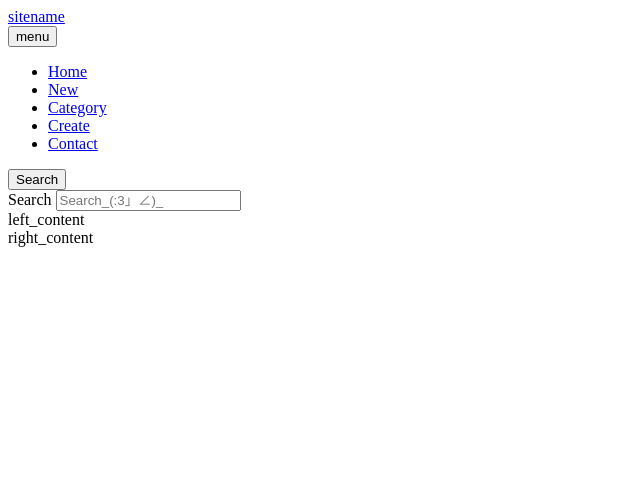
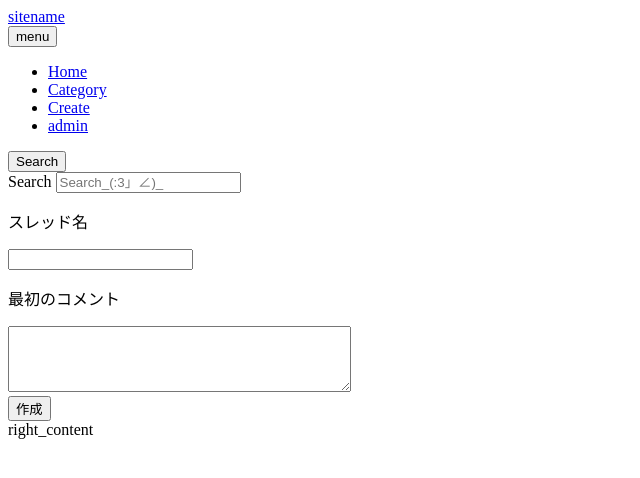
Before and after one commit to Noth-man/testsite, a Django app: page /createThread/ in a window 1280 px wide. Shown: the top 478 px of the page, without its empty margins (0-640 px from the left). Run offline with Django 3.2, Linux system fonts and the light colour scheme; some libraries are stand-ins or nearby versions.

Commit message:
create_thread

```diff
--- a/src/testsite/templates/testsite/base.html
+++ b/src/testsite/templates/testsite/base.html
@@ -23,10 +23,9 @@
             </button>
             <ul class="nav__wrapper">
               <li class="nav__item"><a href="/">Home</a></li>
-              <li class="nav__item"><a href="#">New</a></li>
               <li class="nav__item"><a href="#">Category</a></li>
               <li class="nav__item"><a href="{% url 'testsite:createThread' %}">Create</a></li>
-              <li class="nav__item"><a href="#">Contact</a></li>
+              <li class="nav__item"><a href="/admin">admin</a></li>
             </ul>
           </nav>
           <div class="search">
--- a/src/testsite/templates/testsite/createThread.html
+++ b/src/testsite/templates/testsite/createThread.html
@@ -2,7 +2,16 @@
 {% block title %}createThread{% endblock %}
 
 {% block left_content %}
-<div>left_content</div>
+<div class="create-thread">
+    <form action="{% url 'testsite:createThread' %}" method="post">
+        {% csrf_token %}
+        <p>スレッド名</p>
+        <input type="text" name="thread-name"><br>
+        <p>最初のコメント</p>
+        <textarea name="first-message" rows="4" cols="40"></textarea><br>
+        <input type="submit" value="作成">
+    </form>
+</div>
 {% endblock %}
 {% block right_content %}
 <div>right_content</div>
--- a/src/testsite/views.py
+++ b/src/testsite/views.py
@@ -13,8 +13,19 @@ class IndexView(generic.TemplateView):
         context['comment_list'] = Comments.objects.filter(thread_id__in=thread_ids)
         return context
 
+
 class CreateThreadView(generic.TemplateView):
     template_name = 'testsite/createThread.html'
+
+    def post(self, request, *args, **kwargs):
+        last_id = Threads.objects.order_by('-pk')[:1].values()[0]['id']
+        regist_id = last_id + 1
+        comment = Comments(thread_id=regist_id, body=self.request.POST.get("first-message"))
+        comment.save()
+        thread = Threads(id=regist_id, name=self.request.POST.get("thread-name"))
+        thread.save()
+        url = '/thread/' + str(regist_id) + '/'
+        return redirect(to=url)
 
 class ThreadView(generic.DetailView):
     model = Threads
```
Also changed, not shown: 12 other files.
